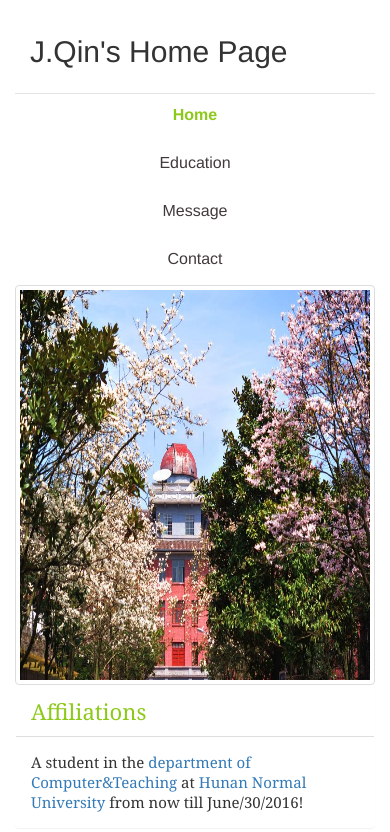
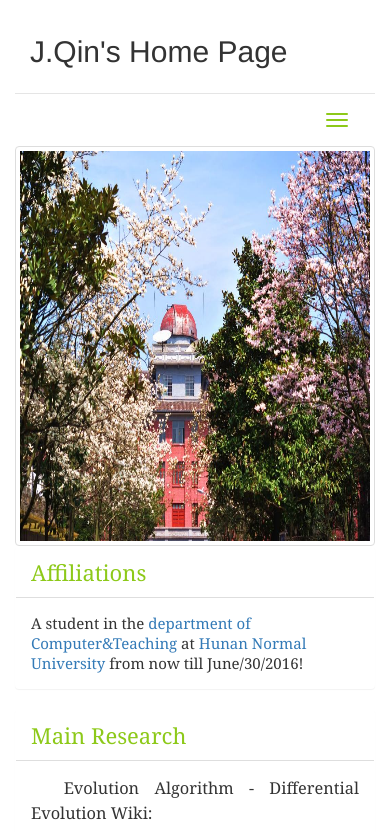
Before and after one commit to womkim/EvolutionAlgorithms, a plain HTML site: page index.html in a window 390 px wide. Shown: the top 832 px of the page. Drawn offline with Linux system fonts and the light colour scheme.

Commit message:
Modify the page layout

```diff
--- a/css/pagestyle/index.css
+++ b/css/pagestyle/index.css
@@ -11,3 +11,7 @@ big{
 	font-size: 25px;
     font-style: oblique;
 }
+p.pstyle{
+    text-indent: initial;
+    text-align: center;
+}
--- a/css/style.css
+++ b/css/style.css
@@ -1,6 +1,12 @@
 
 nav{
     border-bottom: 1px solid #e5e5e5;
+}
+.navbar{
+    margin-bottom: 0;
+}
+.navbar-toggle .icon-bar{
+    background-color: #8DC919;;
 }
 .img-set{
     text-align: center;
--- a/index.html
+++ b/index.html
@@ -14,13 +14,23 @@
 
     <div class="container">
         <div class="modal-header"><h2>J.Qin's Home Page</h2></div>
-        <nav>
+        <nav class="navbar">
+            <div class="navbar-header">
+                <button type="button" class="navbar-toggle collapsed" data-toggle="collapse" data-target="#navbar" aria-expanded="false" aria-controls="navbar">
+                    <span class="sr-only">Toggle navigation</span>
+                    <span class="icon-bar"></span>
+                    <span class="icon-bar"></span>
+                    <span class="icon-bar"></span>
+                </button>
+            </div>
+            <div id="navbar" class="collapse navbar-collapse">
                 <ul class="nav nav-justified">
                     <li class="active"><a href="">Home</a></li>
                     <li ><a href="education.html">Education</a></li>
                     <li ><a href="message.html">Message</a></li>
                     <li ><a href="contact.html">Contact</a></li>
                 </ul>
+            </div>
         </nav>
 
         <div class="img-thumbnail img-set"><img src="images/sights02.jpg"></div>
@@ -38,7 +48,7 @@
                 <p>DE optimizes a problem by maintaining a population of candidate solutions and creating new candidate solutions by combining existing ones according to its simple formulae, and then keeping whichever candidate solution has the best score or fitness on the optimization problem at hand. In this way the optimization problem is treated as a black box that merely provides a measure of quality given a candidate solution and the gradient is therefore not needed.</p>
                 <p>DE is originally due to Storn and Price. Books have been published on theoretical and practical aspects of using DE in parallel computing, multiobjective optimization, constrained optimization, and the books also contain surveys of application areas. Excellent surveys on the multi-faceted research aspects of DE can be found in journal articles like.</p>
                 <p>There are some codes about DE edit by <a href="https://github.com/womkim" >womkim</a>, you can download them in the following, .zip file for Windows and .tar.gz file for Linux.</p>
-                <p><a href="https://github.com/womkim/EvolutionAlgorithms" class="btn"><img src="images/viewcode.gif"> <big>V</big><small>iew code on</small> GitHub</a>&nbsp;&nbsp;
+                <p class="pstyle"><a href="https://github.com/womkim/EvolutionAlgorithms" class="btn"><img src="images/viewcode.gif"> <big>V</big><small>iew code on</small> GitHub</a>&nbsp;&nbsp;
                     <a href="https://github.com/womkim/EvolutionAlgorithms/zipball/master" class="btn"><img src="images/download.gif"> <big>D</big><small>ownload</small> .zip file</a>&nbsp;&nbsp;
                     <a href="https://github.com/womkim/EvolutionAlgorithms/tarball/master" class="btn"><img src="images/download.gif"> <big>D</big><small>ownload</small> .tar.gz file</a></p>
             </div>
```
Also changed, not shown: contact.html (+11 -1 lines), education.html (+11 -1 lines), message.html (+11 -1 lines). Lines whose indentation alone changed are shown as unchanged.
